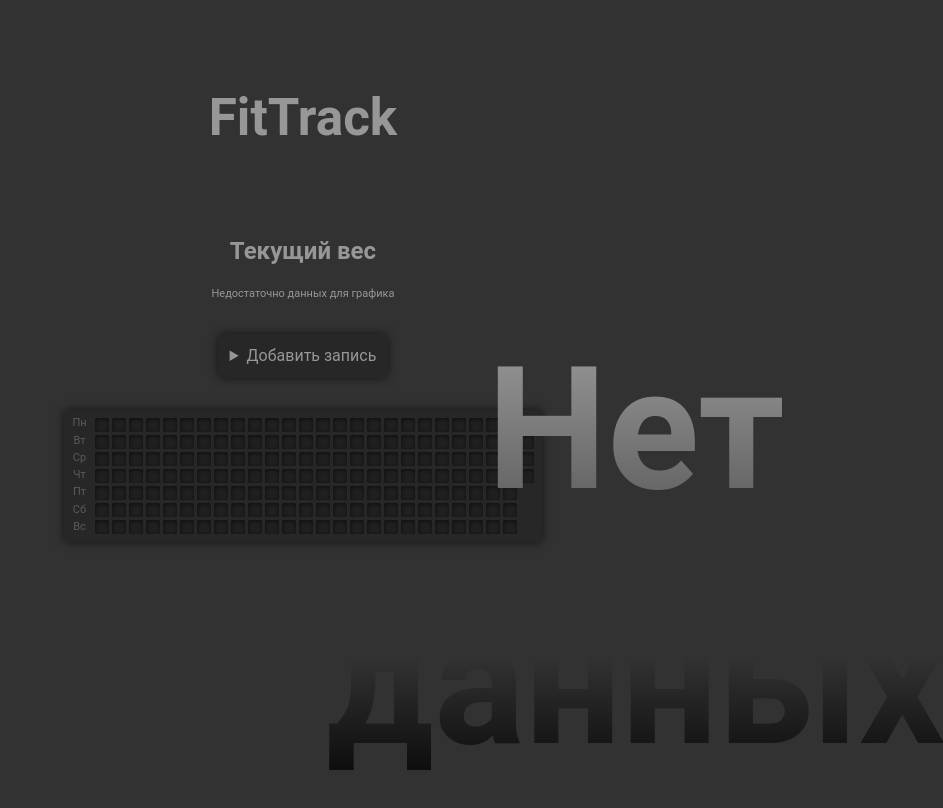
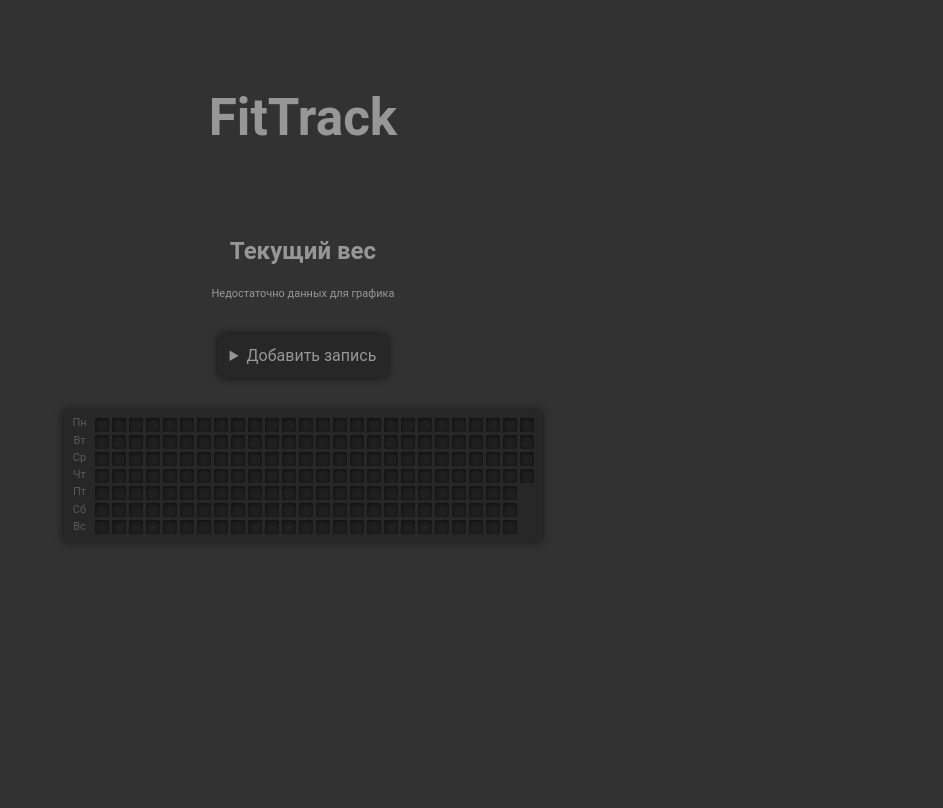
Before and after one commit to Yukky887/FitnessTracker-React, a React (Vite) app in the folder FitTreck/: page / in a window 1280 px wide. Shown: the top 808 px of the page, without its empty margins (337-1280 px from the left). Built offline with nearby package versions, Linux system fonts and the light colour scheme.

Commit message:
Добавит css для клаендаря на главной странице, протестировать

```diff
--- a/FitTreck/src/components/AddWorkoutForm.tsx
+++ b/FitTreck/src/components/AddWorkoutForm.tsx
@@ -22,7 +22,7 @@ export function AddWorkoutForm({ date, onAddWorkout }: AddWorkoutFormProps) {
             completed,
         })
 
-        setType("Силовая");
+        setType(type);
         setCompleted(false);
     };
 
--- a/FitTreck/src/components/HomePage/HomePage.tsx
+++ b/FitTreck/src/components/HomePage/HomePage.tsx
@@ -40,14 +40,16 @@ export function HomePage({ entries, workouts, setEntries }: { entries: WeightEnt
             <section>
                 <h2>Текущий вес</h2>
                 <div className="weight-overlay">
+
                     <p className="current-weight">
-                        {weightParts ? (
+                        {weightParts && points.length > 2 ? (
                             <>
                                 <span className="weight-int">{weightParts.intPart}</span>
                                 <span className="weight-decimal">{weightParts.fracPart ? (`,${weightParts.fracPart}`) : null}</span>
                             </>
-                        ) : "Нет данных"}
+                        ) : ""}
                     </p>
+
                     {points.length <= 2 ? (
                         <p>Недостаточно данных для графика</p>
                     ) : (
@@ -69,7 +71,10 @@ export function HomePage({ entries, workouts, setEntries }: { entries: WeightEnt
                     <AddEntryForm onAddEntry={handleAddEntry} />
                 </details>
             </section>
-            <TrainingCalendar workoutDates={workouts.map(w => w.date)} />
+            <TrainingCalendar workoutDates={workouts.map(w => ({
+                date: w.date,
+                type: w.type,
+            }))} />
         </div>
     );
 }
--- a/FitTreck/src/components/HomePage/TrainingCalendar.tsx
+++ b/FitTreck/src/components/HomePage/TrainingCalendar.tsx
@@ -1,6 +1,7 @@
 import dayjs from 'dayjs';
 import './TrainingCalendar.css';
 import { useNavigate } from "react-router-dom";
+import type { WorkoutType } from '../../types';
 
 type ISODate = string;
 
@@ -9,7 +10,7 @@ interface CalendarCell {
 }
 
 interface TrainingCalendarProps {
-    workoutDates: ISODate[];
+    workoutDates: Array<{ date: ISODate, type: WorkoutType }>;
 }
 
 export function TrainingCalendar({ workoutDates }: TrainingCalendarProps) {
@@ -31,8 +32,30 @@ export function TrainingCalendar({ workoutDates }: TrainingCalendarProps) {
         }
     )
 
-    const isWorkoutDate = (date: ISODate) => {
-        return workoutDates.includes(date);
+    console.log(workoutDates);
+
+
+    const getWorkoutsForDate = (date: ISODate) => {
+        return workoutDates.filter(w => w.date === date);
+    }
+
+    const getSquareClass = (date: ISODate) => {
+        const workouts = getWorkoutsForDate(date);
+
+        if (workouts.length === 0) return "square";
+
+        if (workouts.length > 1) return "square-multiple";
+
+        switch(workouts[0].type) {
+            case "Силовая":
+                return "square-strength";
+            case "Кардио":
+                return "square-cardio";
+            case "Другое":
+                return "square-somthing";
+            default:
+                return "square-active";
+        }
     }
 
     return (
@@ -46,16 +69,23 @@ export function TrainingCalendar({ workoutDates }: TrainingCalendarProps) {
                 <p>Сб</p>
                 <p>Вс</p>
             </div>
-            <div
-                className="training-calendar">
-                {cells.map((cell) => (
-                    <div
-                        key={cell.date}
-                        className={`square ${isWorkoutDate(cell.date) ? "square-active" : ""}`}
-                        title={cell.date}
-                        onClick={() => navigate(`/training/${cell.date}`)}
-                    />
-                ))}
+            <div className="training-calendar">
+                {cells.map((cell) => {
+                    const workouts = getWorkoutsForDate(cell.date);
+                    const squareClass = getSquareClass(cell.date);
+                    const title = workouts.length > 0
+                        ? `${cell.date}: ${workouts.map(w => w.type).join(', ')}`
+                        : cell.date;
+
+                    return (
+                        <div
+                            key={cell.date}
+                            className={squareClass}
+                            title={title}
+                            onClick={() => workouts.length > 0 && navigate(`/training/${cell.date}`)}
+                        />
+                    );
+                })}
             </div>
         </div>
     );
--- a/FitTreck/src/components/TrainingPage.tsx
+++ b/FitTreck/src/components/TrainingPage.tsx
@@ -21,6 +21,7 @@ export function TrainingPage({ setWorkouts, workouts }: { setWorkouts: React.Dis
                 id: crypto.randomUUID()
             }
         ]);
+        console.log(workout)
     };
 
     const workoutsForDay = date
@@ -43,7 +44,7 @@ export function TrainingPage({ setWorkouts, workouts }: { setWorkouts: React.Dis
             )}
             <details className="entry-form-container">
                 <summary>Добавить запись</summary>
-                <AddWorkoutForm date={date} workouts={workouts} onAddWorkout={handleAddWorkout} />
+                <AddWorkoutForm date={date} onAddWorkout={handleAddWorkout} />
             </details>
         </div>
     );
```
Also changed, not shown: 2 other files (tests, documents, lock files or other folders).
